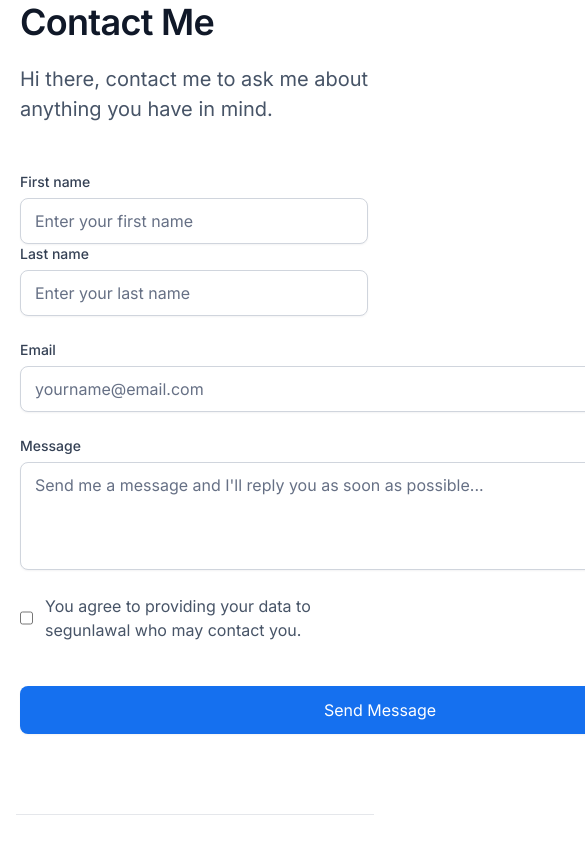
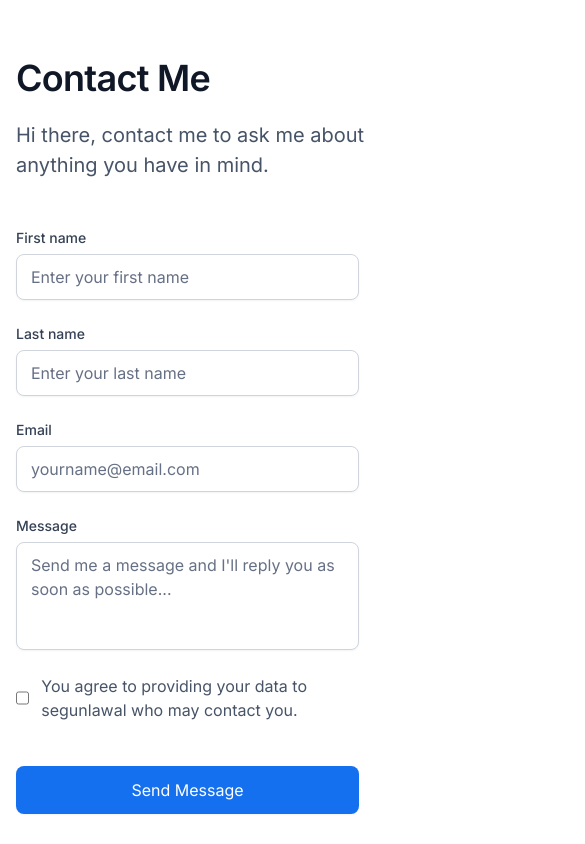
Before and after one commit to segunlawal/hng-linktree, a React (Create React App) app: page /contact in a window 390 px wide. Shown: the top 844 px of the page, 585 px wide, since content can reach past the window. Built offline with nearby package versions, Linux system fonts and the light colour scheme.

Commit message:
style: Make form responsive across screens

```diff
--- a/src/components/Contact.js
+++ b/src/components/Contact.js
@@ -3,7 +3,7 @@ function Contact() {
   const name = "segunlawal";
   return (
     <div>
-      <div className="mx-5">
+      <div className="lg:inline-block lg:mx-auto ml-4 md:mb-[188px] mb-[66px] lg:mt-[156px] mt-14">
         <p className="font-semibold text-left text-4xl text-[#101828] leading-[44px] tracking-[-0.02em]">
           Contact Me
         </p>
@@ -23,13 +23,13 @@ function Contact() {
                 type="name"
                 id="first_name"
                 placeholder="Enter your first name"
-                className="bxshadow py-[10px] px-[14px] text-left w-[348px] placeholder:text-[#667085] border-[1px] border-[#D0D5DD] rounded-lg"
+                className="bxshadow py-[10px] px-[14px] text-left w-[343px] md:w-[348px] placeholder:text-[#667085] border-[1px] border-[#D0D5DD] rounded-lg"
                 required
                 spellCheck="false"
                 name="first"
               />
             </div>
-            <div className="flex flex-col gap-1.5">
+            <div className="flex flex-col gap-1.5 lg:mt-0 mt-6">
               <label
                 htmlFor="last_name"
                 className="text-left font-medium text-sm text-[#344054] leading-5"
@@ -40,7 +40,7 @@ function Contact() {
                 type="name"
                 id="last_name"
                 placeholder="Enter your last name"
-                className="bxshadow py-[10px] px-[14px] text-left w-[348px] placeholder:text-[#667085] border-[1px] border-[#D0D5DD] rounded-lg"
+                className="bxshadow py-[10px] px-[14px] text-left w-[343px] md:w-[348px] placeholder:text-[#667085] border-[1px] border-[#D0D5DD] rounded-lg"
                 required
                 spellCheck="false"
                 name="last_name"
@@ -58,7 +58,7 @@ function Contact() {
               type="email"
               id="email"
               placeholder="yourname@email.com"
-              className="bxshadow py-[10px] px-[14px] text-left w-[720px] placeholder:text-[#667085] border-[1px] border-[#D0D5DD] rounded-lg"
+              className="bxshadow py-[10px] px-[14px] text-left md:w-[720px] w-[343px] placeholder:text-[#667085] border-[1px] border-[#D0D5DD] rounded-lg"
               required
               spellCheck="false"
               name="email"
@@ -72,7 +72,7 @@ function Contact() {
               Message
             </label>
             <textarea
-              className="bxshadow py-[10px] px-[14px] text-left w-[720px] h-[108px] placeholder:text-[#667085] border-[1px] border-[#D0D5DD] rounded-lg resize-none"
+              className="bxshadow py-[10px] px-[14px] text-left w-[343px] md:w-[720px] h-[108px] placeholder:text-[#667085] border-[1px] border-[#D0D5DD] rounded-lg resize-none"
               id="message"
               placeholder="Send me a message and I'll reply you as soon as possible..."
               required
@@ -87,7 +87,7 @@ function Contact() {
           </div>
           <button
             type="submit"
-            className="bxshadow mt-11 bg-[#1570EF] text-white py-[12px] px-[303px] w-[720px] rounded-lg"
+            className="bxshadow mt-11 bg-[#1570EF] text-white py-[12px] md:w-[720px] w-[343px] rounded-lg"
           >
             Send Message
           </button>
```
